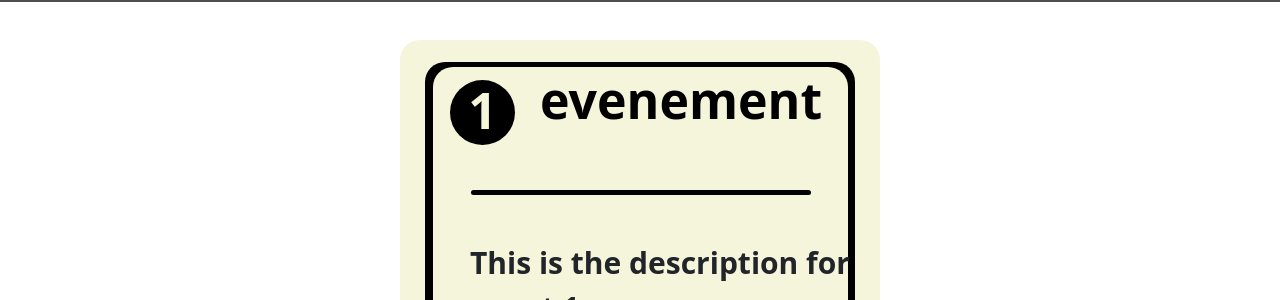
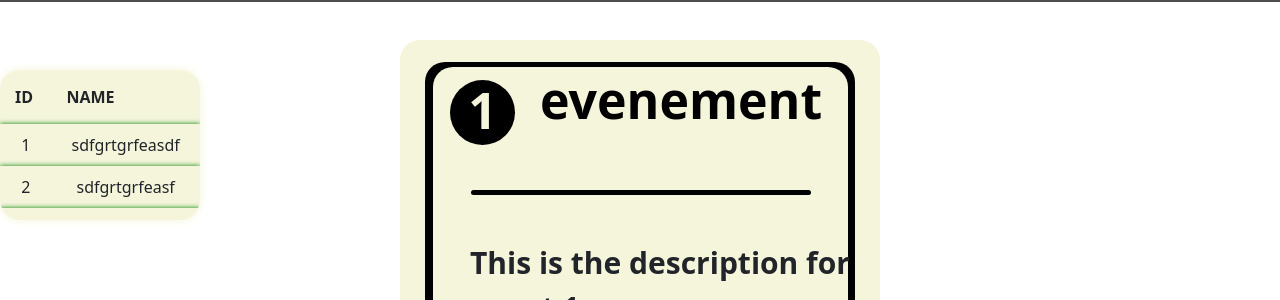
Before and after one commit to Sem-1076101/Office-calender-application, a React (Vite) app in the folder frontend/: page /events/1 in a window 1280 px wide. Shown: the part 636-936 px from the top of the page. Built offline with nearby package versions, Linux system fonts and the light colour scheme; grey boxes are pictures that could not be loaded.

Commit message:
user-admin-paneel added to calender event

```diff
--- a/frontend/src/components/common/Overzicht/Events.tsx
+++ b/frontend/src/components/common/Overzicht/Events.tsx
@@ -38,7 +38,7 @@ const Events = () => {
       </header>
 
       <div className="table-wrapper">
-        {evenementen.map(({ id, name, place, date}) => (
+        {evenementen.map(({ id, name }) => (
           <div key={id} className="event-card">
             <h1 className="event-id">{id}</h1>
             <h2 className="event-name">{name}</h2>
--- a/frontend/src/components/events/EventDetail.scss
+++ b/frontend/src/components/events/EventDetail.scss
@@ -1,4 +1,4 @@
-.Border-line{
+.Border-line-event{
     background-color: black;
     width: 430px;
     height: 570px;
@@ -10,7 +10,7 @@
     z-index: 1;
 }
 
-.main-card {
+.main-card-event {
     background-color: beige;
     width: 480px;
     height: 600px;
@@ -23,7 +23,7 @@
     border-radius: 20px;
 }
 
-.inner{
+.inner-event{
     background-color: beige;
     width: 415px;
     height: 557px;
@@ -35,7 +35,7 @@
     z-index: 2;
 }
 
-.underscore {
+.underscore-event {
     background-color: black;
     width: 340px;
     height: 5px;
@@ -82,14 +82,14 @@
 }
 
 
-.place{
+.place-event{
     font-weight: bold;
     font-size: 40px;
     margin-left: 190px;
     margin-top: 280px;
     z-index: 3;
 }
-.place-outer{
+.place-outer-event{
     background-color: black;
     margin-left: 100px;
     height: 70px;
@@ -97,7 +97,7 @@
     z-index: 3;
     border-radius: 5px;
 }
-.place-inner{
+.place-inner-event{
     background-color: beige;
     margin-top: 5px;
     margin-left: 5px;
@@ -106,14 +106,14 @@
     z-index: 3;
     border-radius: 5px;
 }
-.date{
+.date-event{
    font-weight: bold;
     font-size: 40px;
     z-index: 3;
     margin-left: 180px;
     margin-top: 0px;
 }
-.date-outer{
+.date-outer-event{
     background-color: black;
     margin-left: 100px;
     height: 70px;
@@ -121,7 +121,7 @@
     z-index: 3;
     border-radius: 5px;
 }
-.date-inner{
+.date-inner-event{
     background-color: beige;
     margin-top: 5px;
     margin-left: 5px;
@@ -131,16 +131,52 @@
     border-radius: 5px;
 }
 
-.actual-place{
+.actual-place-event{
     font-weight: bold;
     font-size: 30px;
     text-align: center;
     justify-content: center;
 }
 
-.actual-date{
+.actual-date-event{
     font-weight: bold;
     font-size: 30px;
     text-align: center;
     justify-content: center;
 }
+
+
+.admin-panel-users table {
+  width: 100%;
+  border-collapse: collapse;
+}
+.paneel-Card-users{
+    box-shadow: 0px 0px 5px green;
+}
+.admin-panel-users td {
+  padding: 9px;
+  text-align: center;
+  background-color: beige;
+}
+
+.admin-panel-users th {
+  padding: 15px;
+  margin-left: -50px;
+  text-align: left;
+  background-color: beige;
+}
+
+.main-users{
+    transform: translate(0%, -400%);
+}
+.admin-panel-users {
+    position: relative;
+    height: 150px;
+    width: 200px;       /* give some width */
+    background-color: beige;
+    border-radius: 20px;
+    box-shadow: 0px 0px 10px beige;
+
+    overflow-y: auto;   /* vertical scroll */
+    overflow-x: auto; /* hide horizontal scroll */
+}
--- a/frontend/src/components/events/EventDetails.tsx
+++ b/frontend/src/components/events/EventDetails.tsx
@@ -8,20 +8,47 @@ interface Evenement {
   description?: string;
   date: string;
   place: string;
+  users: User[];
 
 }
 
+interface User {
+    id?: number;
+    name: string;
+}
+const users: User[] = [
+    {id: 1, name: "sdfgrtgrfeasdf"},
+    {id: 2, name: "sdfgrtgrfeasf"},
+    {id: 3, name: "sdfgrtgrfewaefa"},
+    {id: 4, name: "sdfgrtgrfewef"},
+    {id: 5, name: "sdfgrtgrfeafawe"},
+    {id: 6, name: "sdfgrtgrfeqwef"},
+    {id: 7, name: "sdfgrtgrfeg"},
+    {id: 8, name: "sdfgrtgrfewf"},
+    {id: 9, name: "sdfgrtgrfedsfa"},
+    {id: 10, name: "sdfgrtgrfesfd"},
+    {id: 11, name: "sdfgrtgrfeadf"},
+    {id: 12, name: "sdfgrtgrfeaasdff"},
+    {id: 13, name: "sdfgrtgrfetrg"},
+    {id: 14, name: "sdfgrtgrfeg"},
+    {id: 15, name: "sdfgrtgrfeuik"},
+    {id: 16, name: "sdfgrtgrfeytjhr"},
+    {id: 17, name: "sdfgrtgrfergree"},
+    {id: 18, name: "sdfgrtgrfeerg"}
+]
 const evenementen: Evenement[] = [
-  { id: 1, name: "evenement", description: "This is the description for event 1.", place: "rotterdam", date: "30/09/2025"},
-  { id: 2, name: "evenement", description: "This is the description for event 2.", place: "online", date: "30/09/2025"},
-  { id: 3, name: "evenement", description: "This is the description for event 3.", place: "online", date: "30/09/2025"},
-  { id: 4, name: "evenement", description: "This is the description for event 4.", place: "online", date: "30/09/2025"},
-  { id: 5, name: "evenement", description: "This is the description for event 5.", place: "online", date: "30/09/2025"},
-  { id: 6, name: "evenement", description: "This is the description for event 6.", place: "online", date: "30/09/2025"},
-  { id: 7, name: "evenement", description: "This is the description for event 7.", place: "online", date: "30/09/2025"},
-  { id: 8, name: "evenement", description: "This is the description for event 8.", place: "online", date: "30/09/2025"},
-  { id: 9, name: "evenement", description: "This is the description for event 9.", place: "online", date: "30/09/2025"},
+  { id: 1, name: "evenement", description: "This is the description for event 1.", place: "rotterdam", date: "30/09/2025", users: [users[0], users[1], users[2]] },
+  { id: 2, name: "evenement", description: "This is the description for event 2.", place: "online", date: "30/09/2025", users: [users[3], users[4], users[5]]},
+  { id: 3, name: "evenement", description: "This is the description for event 3.", place: "online", date: "30/09/2025", users: [users[6], users[7], users[8]]},
+  { id: 4, name: "evenement", description: "This is the description for event 4.", place: "online", date: "30/09/2025", users: [users[9], users[10], users[11]]},
+  { id: 5, name: "evenement", description: "This is the description for event 5.", place: "online", date: "30/09/2025", users: [users[12], users[13], users[14]]},
+  { id: 6, name: "evenement", description: "This is the description for event 6.", place: "online", date: "30/09/2025", users: [users[15], users[16], users[17]]},
+  { id: 7, name: "evenement", description: "This is the description for event 7.", place: "online", date: "30/09/2025", users: [users[18], users[1], users[2]]},
+  { id: 8, name: "evenement", description: "This is the description for event 8.", place: "online", date: "30/09/2025", users: [users[0], users[1], users[2]]},
+  { id: 9, name: "evenement", description: "This is the description for event 9.", place: "online", date: "30/09/2025", users: []}
 ];
+
+
 
 const Event = () => {
     useEffect(() => {
@@ -34,26 +61,47 @@ const Event = () => {
     }
   return (
     <div className="main">
-        <div className="Border-line"></div>
-        <div className="inner"></div>
-        <div key={event.id} className="main-card">
+        <div className="Border-line-event"></div>
+        <div className="inner-event"></div>
+        <div key={event.id} className="main-card-event">
             <h1 className="event-id-detail">{event.id}</h1>
             <h2 className="event-name-detail">{event.name}</h2>
-            <div className="underscore"></div>
+            <div className="underscore-event"></div>
             <p className="event-description-detail">{event.description}</p>
-            <p className="place">PLACE</p>
-            <div className="place-outer">
-                <div className="place-inner">
-                    <p className="actual-place">{event.place}</p>
+            <p className="place-event">PLACE</p>
+            <div className="place-outer-event">
+                <div className="place-inner-event">
+                    <p className="actual-place-event">{event.place}</p>
                 </div>
             </div>
-            <p className="date">DATE</p>
-            <div className="date-outer">
-                <div className="date-inner">
-                    <p className="actual-date">{event.date}</p>
+            <p className="date-event">DATE</p>
+            <div className="date-outer-event">
+                <div className="date-inner-event">
+                    <p className="actual-date-event">{event.date}</p>
                 </div>
             </div>
         </div>
+        { "ADMIN" === "ADMIN" && (
+        <div className="main-users">
+            <div className="admin-panel-users">
+                <table>
+                    <thead>
+                        <th className="th-id">ID</th>
+                        <th className="th-name">NAME</th>
+                    </thead>
+                    {event.users.map(({ id, name }) => (
+
+                        <tbody className="paneel-Card-users">
+                            <tr>
+                                <td className="user-id">{id}</td>
+                                <td className="user-name">{name}</td>
+                            </tr>
+                        </tbody>
+                    ))}
+                </table>
+            </div>
+        </div>
+        )}
     </div>
   );
 };
```
